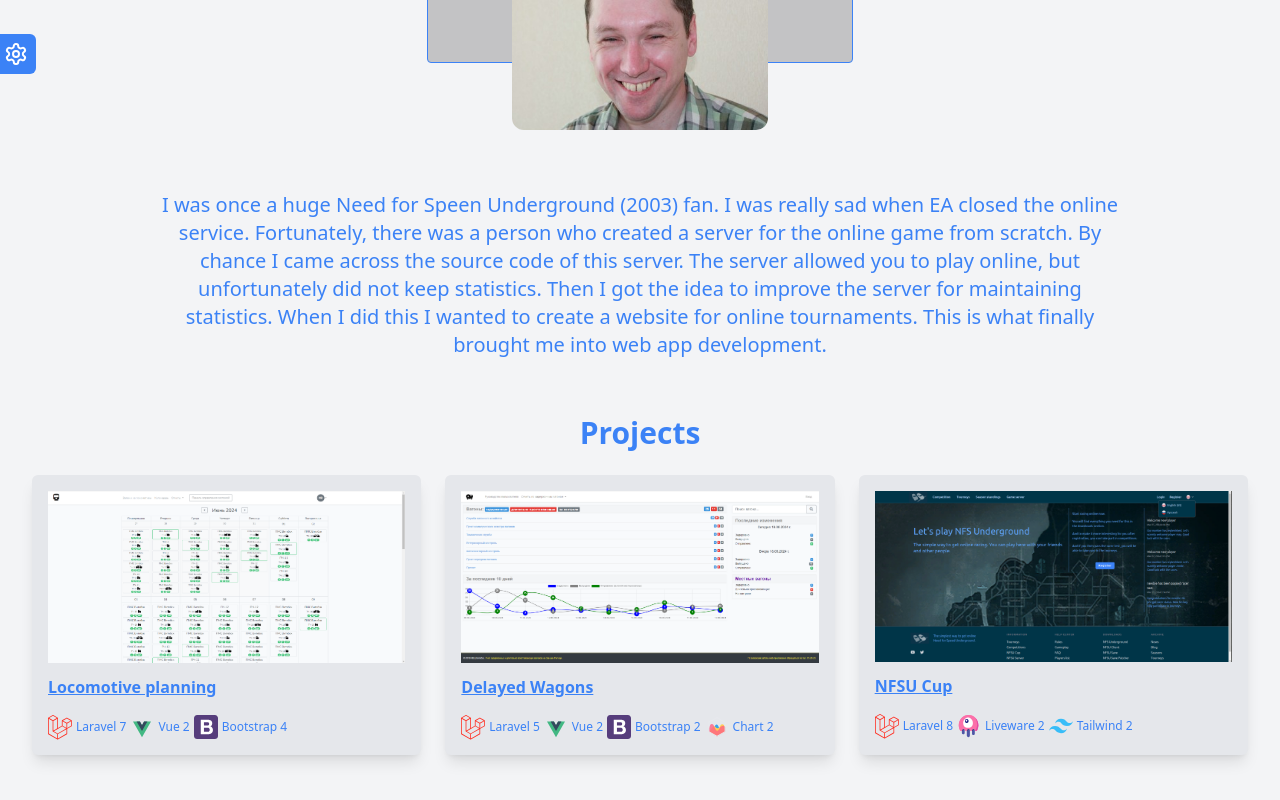
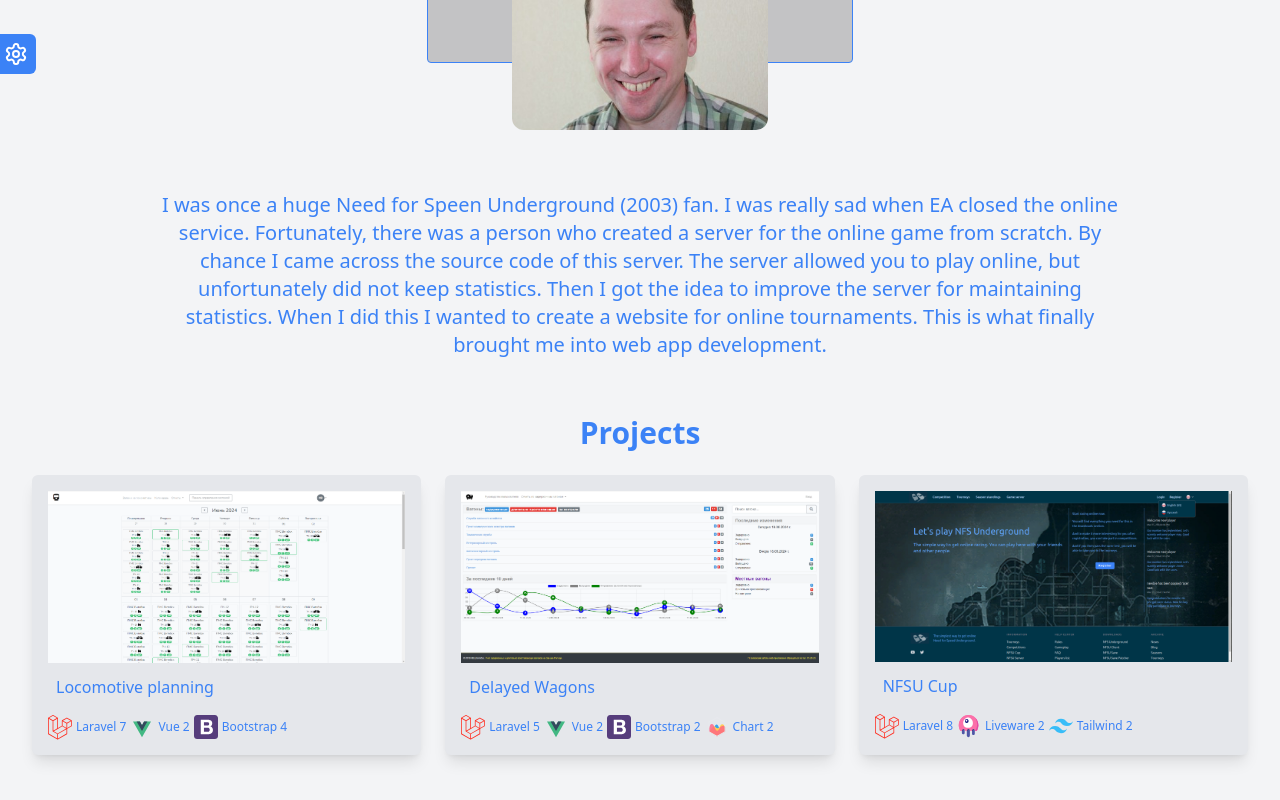
Before and after one commit to BarneyMayerson/portfolio, a Vue app: page / in a window 1280 px wide. Shown: the part 366-1166 px from the top of the page. Built offline with nearby package versions, Linux system fonts and the light colour scheme; what @tsparticles/vue3 would draw is missing.

Commit message:
Custom anchor link (drop outlining)

```diff
--- /dev/null
+++ b/src/Components/Generic/ActiveAnchor.vue
@@ -0,0 +1,12 @@
+<script setup>
+defineProps(["href"]);
+</script>
+
+<template>
+  <a
+    :href
+    class="outline-none px-2 py-1 focus:ring-1 focus:ring-gray-300 dark:focus:ring-gray-500 rounded"
+  >
+    <slot />
+  </a>
+</template>
--- a/src/Components/Generic/NavigationMenu.vue
+++ b/src/Components/Generic/NavigationMenu.vue
@@ -1,5 +1,6 @@
 <script setup>
 import NavLink from "@/Components/Generic/NavLink.vue";
+import ActiveAnchor from "@/Components/Generic/ActiveAnchor.vue";
 
 defineProps({
   currentRouteHash: String,
@@ -13,7 +14,7 @@ defineProps({
     <div class="container mx-auto px-4 lg:px-8">
       <div class="h-16 flex items-center justify-between">
         <div class="flex items-center">
-          <a href="/">
+          <ActiveAnchor href="/">
             <div class="flex items-center space-x-3">
               <img
                 src="https://avatars.githubusercontent.com/u/120561976?v=4"
@@ -25,7 +26,7 @@ defineProps({
                 Barney Mayerson
               </span>
             </div>
-          </a>
+          </ActiveAnchor>
           <!-- Navigation Links -->
           <div class="hidden space-x-8 sm:-my-px sm:ms-10 sm:flex">
             <NavLink
--- a/src/Components/ProjectsSection.vue
+++ b/src/Components/ProjectsSection.vue
@@ -5,6 +5,7 @@ import BootstrapLogo from "@/Components/Logos/BootstrapLogo.vue";
 import ChartLogo from "@/Components/Logos/ChartLogo.vue";
 import LivewireLogo from "@/Components/Logos/LivewireLogo.vue";
 import TailwindLogo from "@/Components/Logos/TailwindLogo.vue";
+import ActiveAnchor from "@/Components/Generic/ActiveAnchor.vue";
 </script>
 
 <template>
@@ -15,12 +16,9 @@ import TailwindLogo from "@/Components/Logos/TailwindLogo.vue";
     <div class="p-4 shadow-lg rounded-md bg-gray-200 dark:bg-gray-700">
       <img src="/pvl.png" class="w-full" />
       <div class="mt-3">
-        <a
-          href="https://github.com/BarneyMayerson/pvlh"
-          class="underline font-bold block"
-        >
+        <ActiveAnchor href="https://github.com/BarneyMayerson/pvlh">
           Locomotive planning
-        </a>
+        </ActiveAnchor>
         <div class="mt-4 flex items-center space-x-1">
           <div class="w-6 h-6">
             <LaravelLogo />
@@ -41,12 +39,9 @@ import TailwindLogo from "@/Components/Logos/TailwindLogo.vue";
     <div class="p-4 shadow-lg rounded-md bg-gray-200 dark:bg-gray-700">
       <img src="/dpv.png" class="w-full" />
       <div class="mt-3">
-        <a
-          href="https://github.com/BarneyMayerson/dpv"
-          class="underline font-bold block"
-        >
+        <ActiveAnchor href="https://github.com/BarneyMayerson/dpv">
           Delayed Wagons
-        </a>
+        </ActiveAnchor>
         <div class="mt-4 flex items-center space-x-1">
           <div class="w-6 h-6">
             <LaravelLogo />
@@ -73,12 +68,9 @@ import TailwindLogo from "@/Components/Logos/TailwindLogo.vue";
     >
       <img src="/nfsu.png" class="w-full" />
       <div class="mt-3">
-        <a
-          href="https://github.com/BarneyMayerson/nfsu2"
-          class="underline font-bold block"
-        >
+        <ActiveAnchor href="https://github.com/BarneyMayerson/nfsu2">
           NFSU Cup
-        </a>
+        </ActiveAnchor>
         <div class="mt-4 flex items-center space-x-1">
           <div class="w-6 h-6">
             <LaravelLogo />
```
